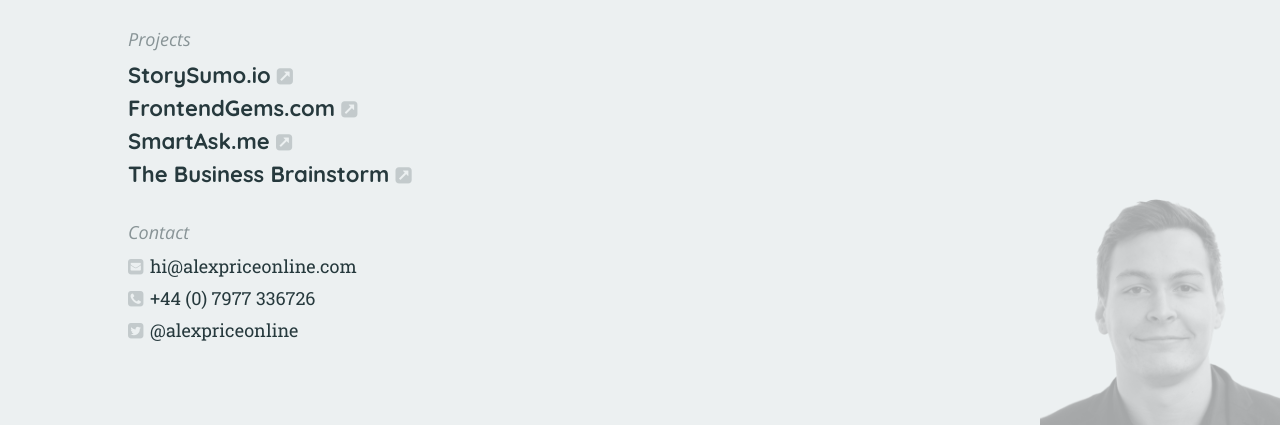
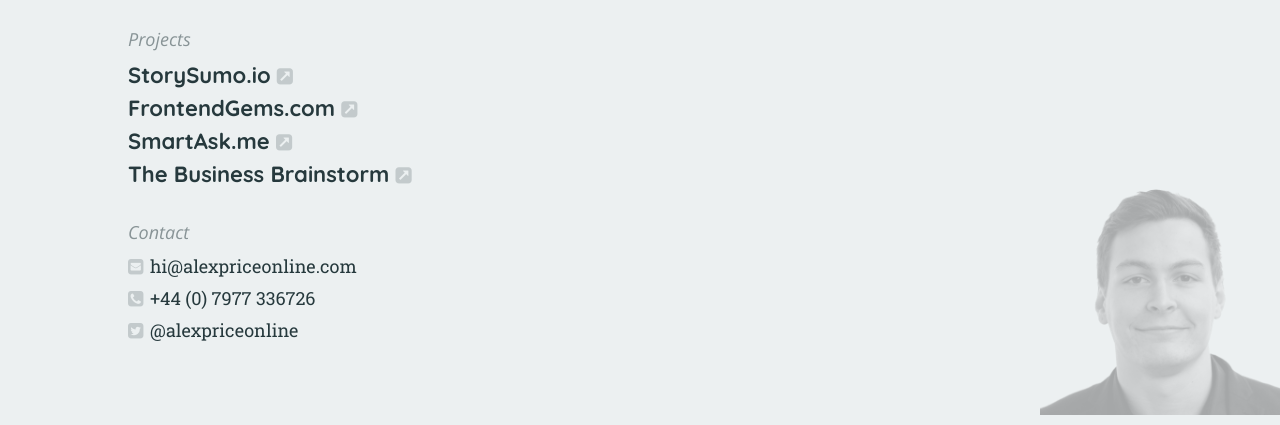
Before and after one commit to alexpriceonline/alexpriceonline.github.io, a website: page index.html in a window 1280 px wide. Shown: the part 385-810 px from the top of the page. Drawn offline with nearby package versions, Linux system fonts and the light colour scheme.

Commit message:
Reverted fixed for scrollbar issue and reduced min-height prop

```diff
--- a/src/scss/base/_global.scss
+++ b/src/scss/base/_global.scss
@@ -18,8 +18,7 @@
 
 body {
     background: $white;
-    min-height: 100vh;
-    overflow: hidden;
+    min-height: calc(100vh - 10px);
     position: relative;
 }
 
```
Also changed, not shown: css/styles.css.
